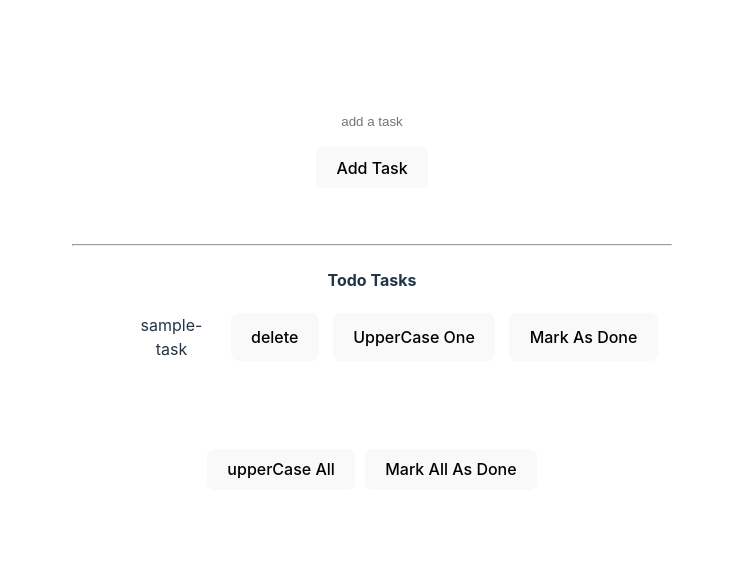
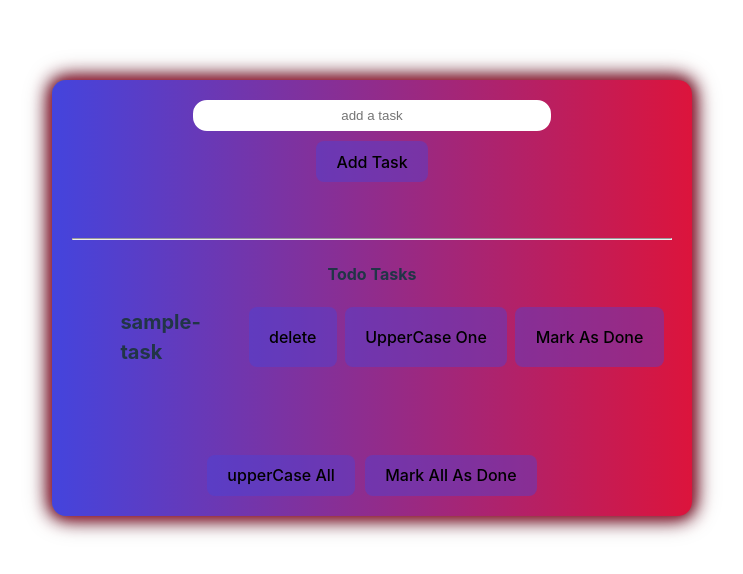
Before and after one commit to vinayBagde/todo-list, a React (Vite) app: page / in a window 1280 px wide. Shown: the part 102-676 px from the top of the page, without its empty margins (268-1011 px from the left). Built offline with nearby package versions, Linux system fonts and the light colour scheme.

Commit message:
add styling

```diff
--- a/src/components/todoList/TodoList.css
+++ b/src/components/todoList/TodoList.css
@@ -1,7 +1,9 @@
 #todo {
   border-radius: 14px;
   padding: 20px;
-  background-color: rgb(255, 255, 255, 0.07);
+  filter: drop-shadow(0px 0px 7px black);
+  box-shadow: 0px 0px 20px crimson;
+  background: linear-gradient(90deg, #4444dd 0%, crimson 100%);
 }
 li {
   display: flex;
@@ -11,7 +13,10 @@ li {
 }
 
 span {
-  width: 90px;
+  width: 120px;
+  text-align: left;
+  font-weight: 700;
+  font-size: 20px;
 }
 
 #upperBtn {
@@ -29,3 +34,8 @@ span {
   border-radius: 14px;
   border: 2px solid white;
 }
+
+
+.btn {
+  background: rgba(68, 68, 221, 0.4);
+}
--- a/src/components/todoList/TodoList.jsx
+++ b/src/components/todoList/TodoList.jsx
@@ -81,7 +81,7 @@ export default function TodoList() {
           id="inp"
         />
         <br />
-        <button onClick={addNewTask} id="addBtn">
+        <button onClick={addNewTask} id="addBtn" class="btn">
           Add Task
         </button>
         <br />
@@ -92,26 +92,33 @@ export default function TodoList() {
           {todos.map((todo) => (
             <li key={todo.id}>
               <span
+                id="task"
                 style={todo.isDone ? { textDecoration: " line-through" } : {}}
               >
                 {todo.task}
               </span>
 
-              <button onClick={() => deleteTodo(todo.id)}>delete</button>
+              <button onClick={() => deleteTodo(todo.id)} class="btn">
+                delete
+              </button>
 
-              <button onClick={() => upperCaseOne(todo.id)}>
+              <button onClick={() => upperCaseOne(todo.id)} class="btn">
                 UpperCase One
               </button>
-              <button onClick={() => markAsOne(todo.id)}>Mark As Done</button>
+              <button onClick={() => markAsOne(todo.id)} class="btn">
+                Mark As Done
+              </button>
             </li>
           ))}
         </ul>
         <br />
         <br /> <br />
-        <button onClick={upperCaseAll} id="upperBtn">
+        <button onClick={upperCaseAll} id="upperBtn" class="btn">
           upperCase All
         </button>
-        <button onClick={markAsAll}>Mark All As Done</button>
+        <button onClick={markAsAll} class="btn">
+          Mark All As Done
+        </button>
       </div>
     </>
   );
```
